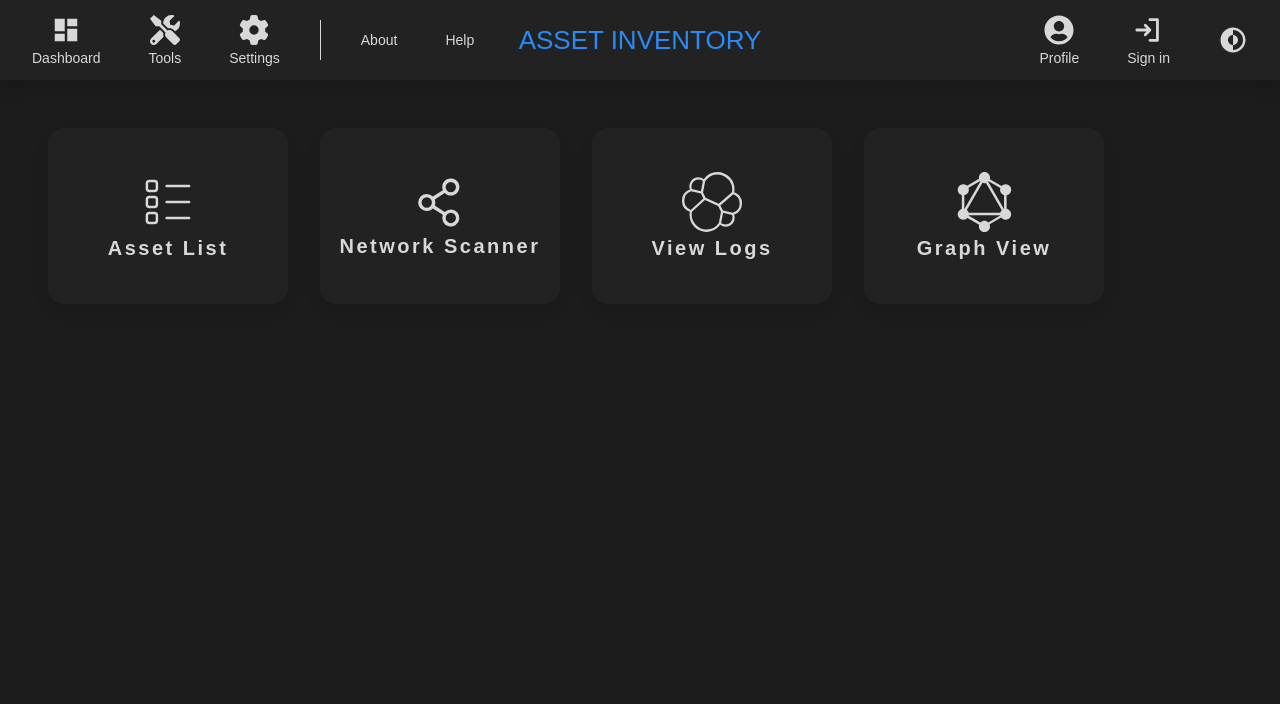
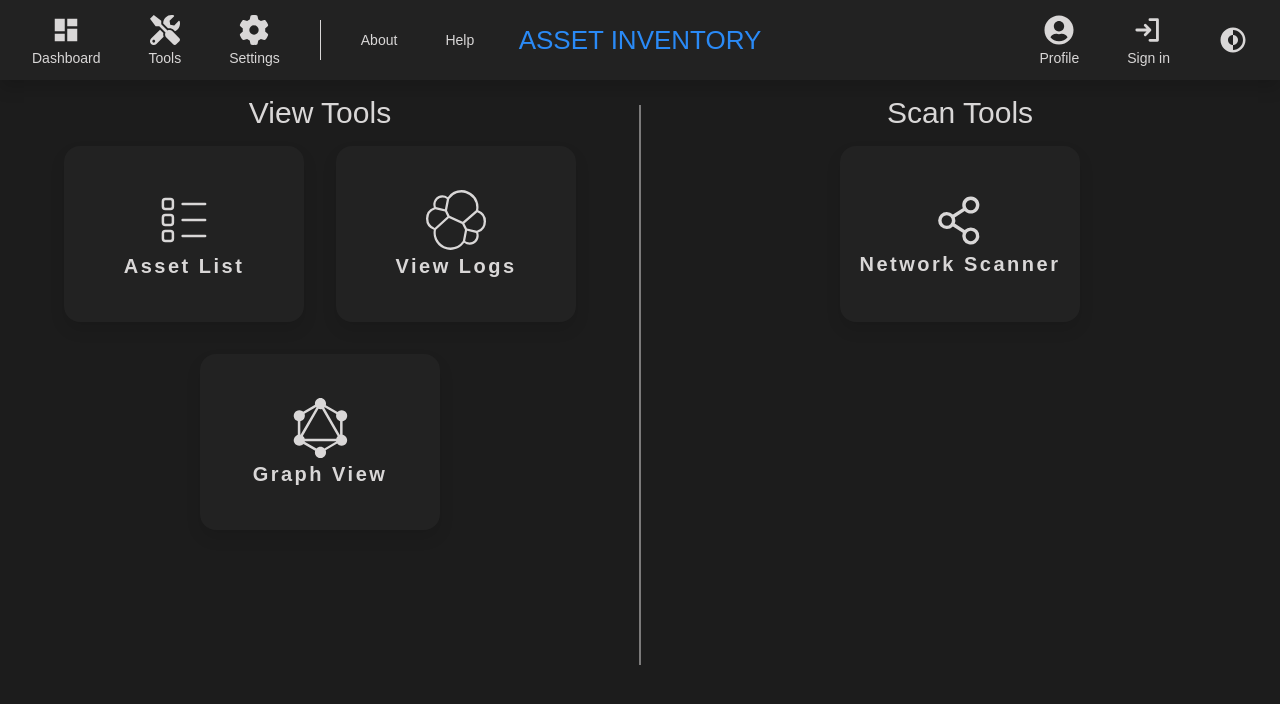
Before and after one commit to 2O26/asset-inventory, a React (Create React App) app in the folder Containers/FrontEnd/: page /tools in a window 1280 px wide. Shown: the top 704 px of the page. Built offline with nearby package versions, Linux system fonts and the light colour scheme.

Commit message:
Tools page split in 2

```diff
--- a/Containers/FrontEnd/src/components/Tools/Tools.css
+++ b/Containers/FrontEnd/src/components/Tools/Tools.css
@@ -1,10 +1,41 @@
 .tools-container {
-    width: 100vw;
     display: flex;
+    width: 100%; /* Span the width of the whole page */
+    height: 100vh;
+
+  }
+
+  .view-tools,
+  .scan-tools {
+    flex: 1; /* Each section takes up equal space */
+    display: flex;
+    flex-direction: column;
+  }
+
+  .tools-header {
+    margin-top: 1rem; /* Adjust top margin as needed */
+    text-align: center;
+    color: var(--text-color);
+    font-size: 30px;
+  }
+
+  .view-tool-objects,
+  .scan-tool-objects{
     flex-direction: row;
-    padding: 2rem;
     justify-content: left;
+    align-items: left;
+  }
 
+  .vertical-line {
+    position: absolute;
+    height: 70%;
+    margin-top: 25px;
+    margin-bottom: 25px;
+    width: 1px; /* Adjust the width as needed */
+    background-color: var(--text-color);
+    left: 50%; /* Position it in the middle */
+    transform: translateX(-50%); /* Center it horizontally */
+    z-index: 1; /* Ensure it's above other content */
 }
 
 .button-tool {
--- a/Containers/FrontEnd/src/components/Tools/Tools.jsx
+++ b/Containers/FrontEnd/src/components/Tools/Tools.jsx
@@ -1,27 +1,22 @@
-import React from 'react'
-import { useNavigate } from 'react-router-dom'
-import './Tools.css'
-import { AssetListIcon, IpScannerIcon, MacScannerIcon, LogsIcon, GraphIcon } from '../common/Icons/Icons';
+import React from 'react';
+import { useNavigate } from 'react-router-dom';
+import './Tools.css';
+import { AssetListIcon, IpScannerIcon, LogsIcon, GraphIcon } from '../common/Icons/Icons';
 import { RedirectToLogServer } from './ViewLogs/ViewLogs.jsx';
 
 export default function Tools() {
-
     const navigate = useNavigate();
 
     return (
         <div className='tools-container'>
+            {/* View tools */}
+            <div className="view-tools">
+                <div className="tools-header">View Tools</div>
+                <div className="view-tool-objects">
                     <button className='button-tool' onClick={() => navigate("/tools/asset-list")}>
                         <AssetListIcon size={60} />
                         <div> Asset List</div>
                     </button>
-            <button className='button-tool' onClick={() => navigate("/tools/network-scan")}>
-                <IpScannerIcon size={55} />
-                <div> Network Scanner</div>
-            </button>
-            {/* <button className='button-tool' onClick={() => navigate("/tools")}>
-                <MacScannerIcon size={65} />
-                <div> Mac Scanner</div>
-            </button> */}
                     <button className='button-tool' onClick={() => RedirectToLogServer()}>
                         <LogsIcon size={60} />
                         <div> View Logs</div>
@@ -31,5 +26,22 @@ export default function Tools() {
                         <div> Graph View</div>
                     </button>
                 </div>
+            </div>
+            <div className="vertical-line"></div>
+            {/* Scan tools */}
+            <div className="scan-tools">
+                <div className="tools-header">Scan Tools</div>
+                <div className="scan-tool-objects">
+                    <button className='button-tool' onClick={() => navigate("/tools/network-scan")}>
+                        <IpScannerIcon size={55} />
+                        <div> Network Scanner</div>
+                    </button>
+                    {/* <button className='button-tool' onClick={() => navigate("/tools/mac-scan")}>
+                        <MacScannerIcon size={65} />
+                        <div> Mac Scanner</div>
+                    </button> */}
+                </div>
+            </div>
+        </div>
     );
 }
```
Lines whose indentation alone changed are shown as unchanged.
